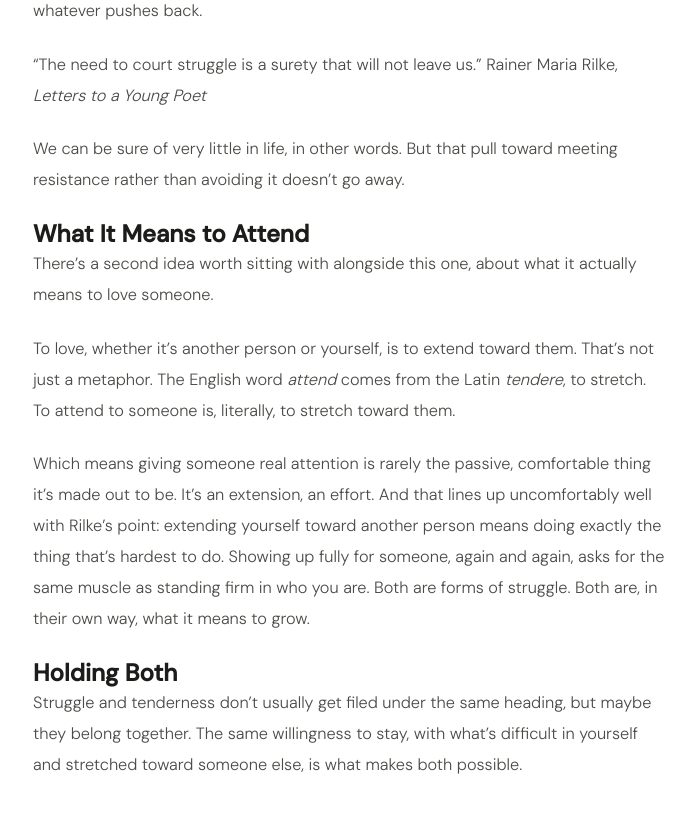
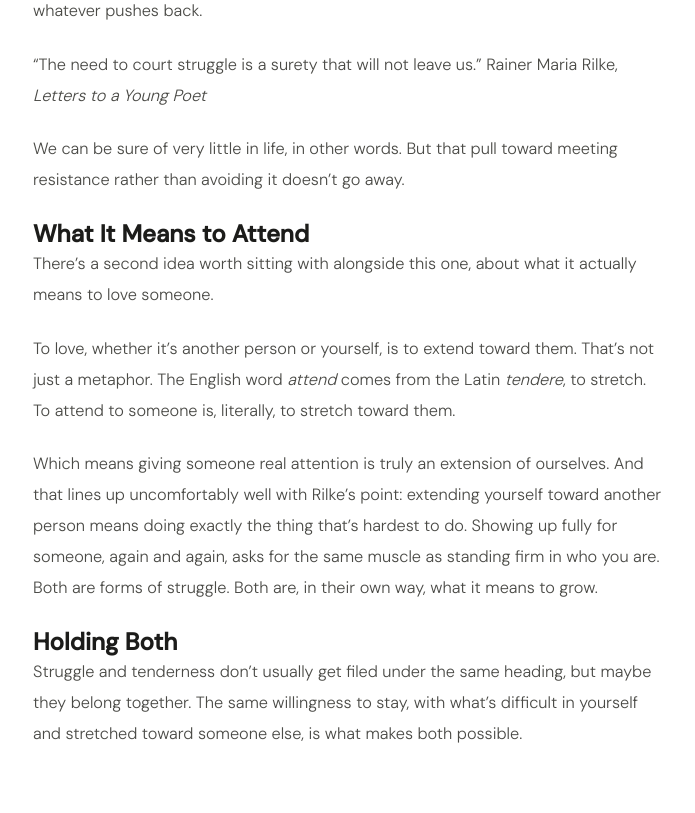
Before and after one commit to Blubell26/giuliapacciotti.com, a Jekyll site: the page built from _posts/2024-09-27-on-struggle-and-what-it-means-to-love.md, in a window 1280 px wide and 900 px high, scrolled down 1133 px. Shown: the top 813 px of the window, without its empty margins (291-986 px from the left). Built offline with Jekyll 4.4.1, drawn with Linux system fonts in a browser that asks for light colours.

Commit message:
Update 2024-09-27-on-struggle-and-what-it-means-to-love.md

```diff
--- a/_posts/2024-09-27-on-struggle-and-what-it-means-to-love.md
+++ b/_posts/2024-09-27-on-struggle-and-what-it-means-to-love.md
@@ -26,7 +26,7 @@ There’s a second idea worth sitting with alongside this one, about what it act
 
 To love, whether it’s another person or yourself, is to extend toward them. That’s not just a metaphor. The English word *attend* comes from the Latin *tendere*, to stretch. To attend to someone is, literally, to stretch toward them.
 
-Which means giving someone real attention is rarely the passive, comfortable thing it’s made out to be. It’s an extension, an effort. And that lines up uncomfortably well with Rilke’s point: extending yourself toward another person means doing exactly the thing that’s hardest to do. Showing up fully for someone, again and again, asks for the same muscle as standing firm in who you are. Both are forms of struggle. Both are, in their own way, what it means to grow.
+Which means giving someone real attention is truly an extension of ourselves. And that lines up uncomfortably well with Rilke’s point: extending yourself toward another person means doing exactly the thing that’s hardest to do. Showing up fully for someone, again and again, asks for the same muscle as standing firm in who you are. Both are forms of struggle. Both are, in their own way, what it means to grow.
 
 
 ## Holding Both
```
